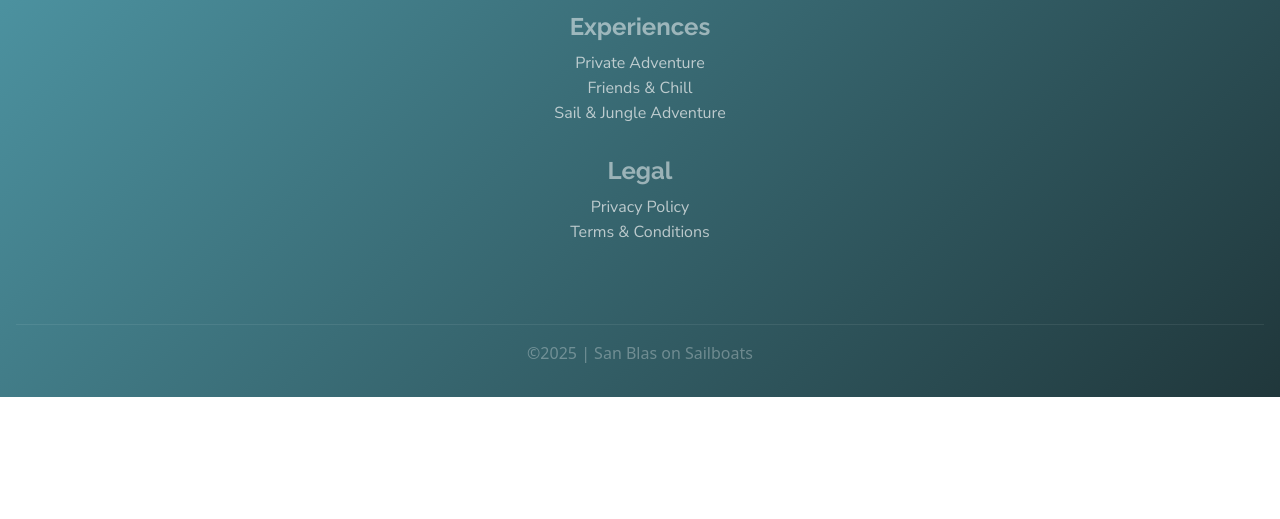
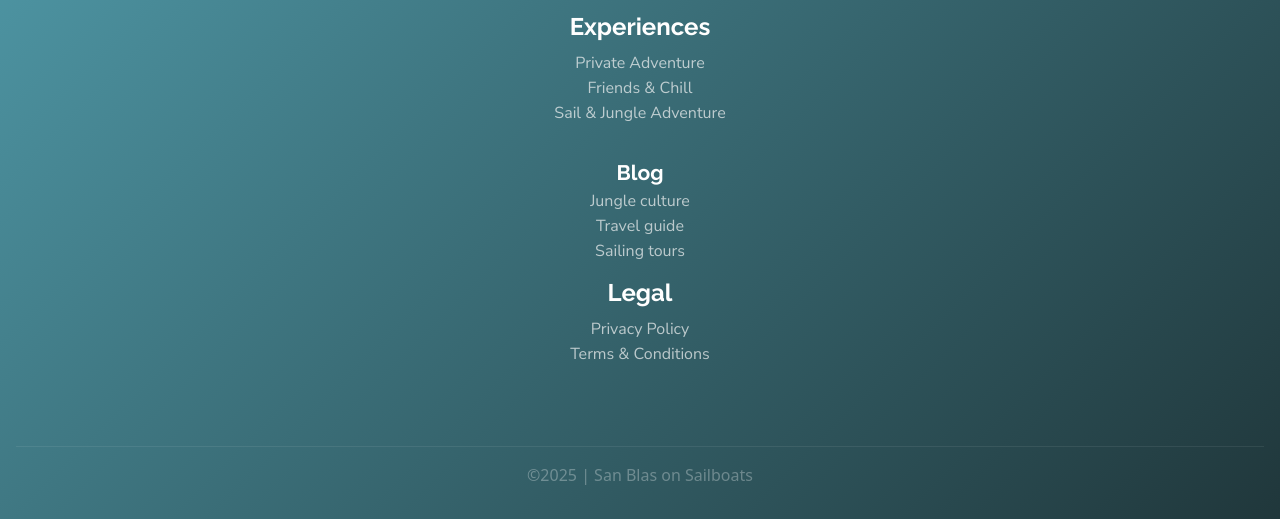
Before and after one commit to fedestock/sbosb, a plain HTML site: page index.html in a window 1280 px wide. Shown: the part 8741-9260 px from the top of the page. Before the commit the page ends 9138 px from the top, so only its background shows below. Drawn offline with nearby package versions, Linux system fonts and the light colour scheme; a web font is replaced by a local one.

Commit message:
blog footer

```diff
--- a/index.html
+++ b/index.html
@@ -355,6 +355,17 @@
             </div>
 
             <div class="divthree">
+                <a href="../blog/index-blog.html">Blog</a>
+                <nav>
+                    <ul>
+                        <li><a href="../Blog/jungle-culture-adventure.html">Jungle culture</a></li>
+                        <li><a href="../Blog/ultimate-guide-san-blas-sailing.html">Travel guide</a></li>
+                        <li><a href="../blog/best-sailing-boats-tours.html">Sailing tours</a></li>
+                    </ul>
+                </nav>
+            </div>
+
+            <div class="divfour">
                 <h4>Legal</h4>
                 <nav>
                     <ul>
--- a/sass/pages/home.scss
+++ b/sass/pages/home.scss
@@ -384,7 +384,7 @@
         h4 {
             font-family: "raleway";
             font-weight: 700;
-            color: rgba(white, 0.5);
+            color: white;
         }
 
         nav ul {
@@ -400,6 +400,9 @@
             color: rgba(whitesmoke, 0.7);
             ;
             text-decoration: none;
+            font-size: 16px;
+            font-weight: 400;
+
         }
     }
 
@@ -418,6 +421,13 @@
 
     .divthree {
         padding-top: 16px;
+
+        a {
+            font-family: "raleway";
+            font-size: 21px;
+            font-weight: 700;
+            color: white;
+        }
     }
 
     .ftblock-bottom {
```
Also changed, not shown: pages/Blog/best-sailing-boats-tours.html (+1 -1 lines), css/main.css, 1 other file.
